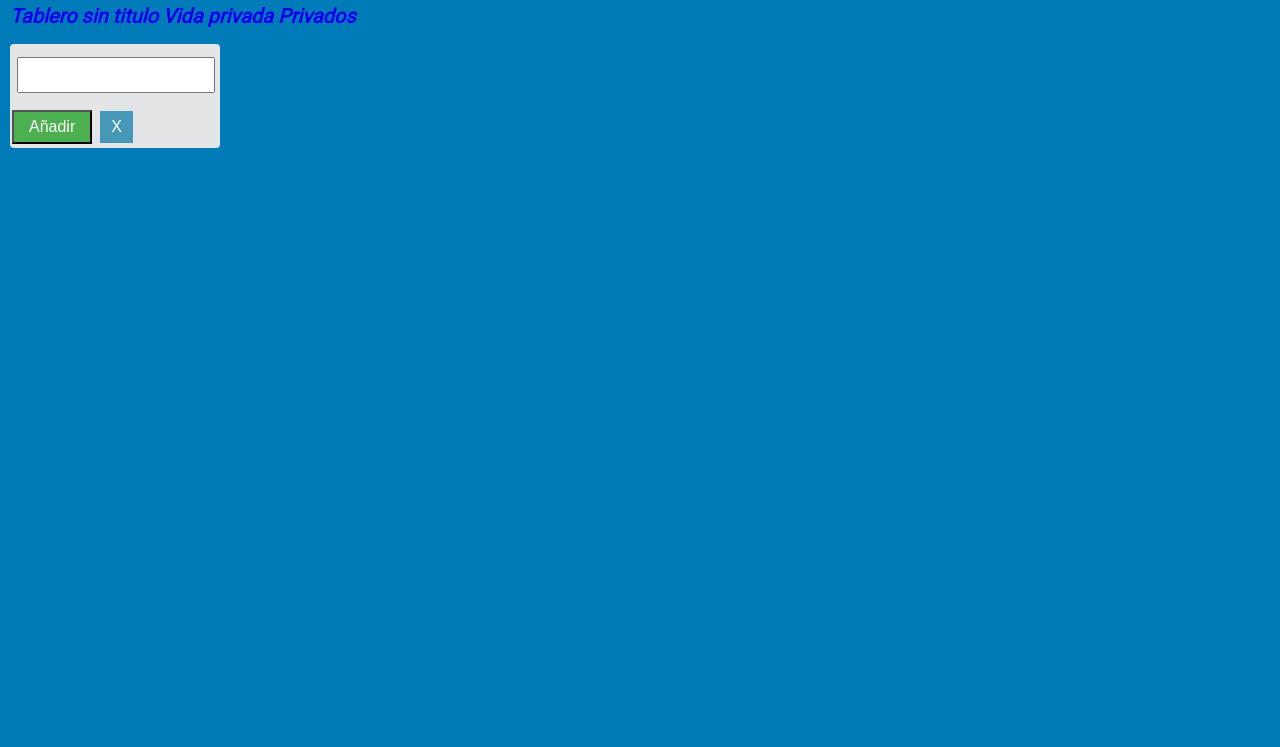
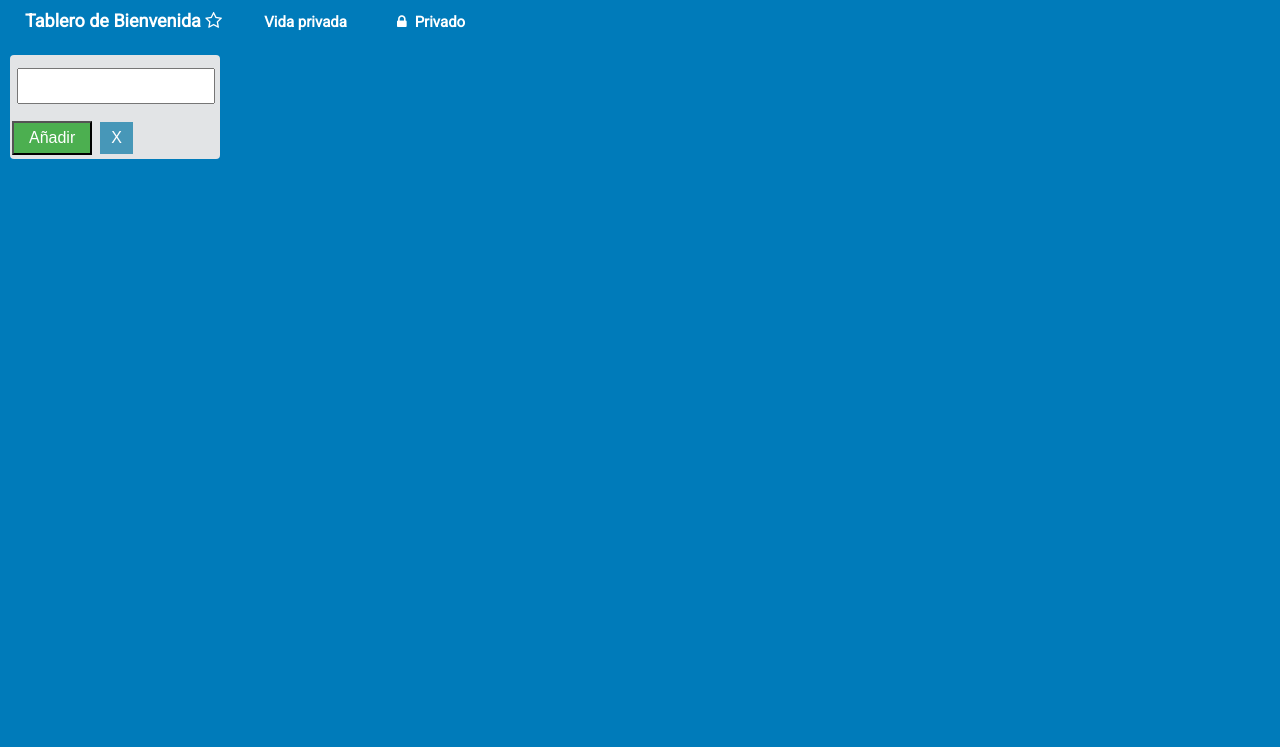
Before and after one commit to virmontor/trello, a plain HTML site: page index.html in a window 1280 px wide. Shown: the part 53-800 px from the top of the page. Drawn offline with Linux system fonts and the light colour scheme.

Commit message:
cambiando titulos

```diff
--- a/css/main.css
+++ b/css/main.css
@@ -10,6 +10,9 @@ header {
 
 a {
     text-decoration: none;
+    color: white;
+    font-style: normal;
+    font-size: 18px;
 }
 
 input[type="button"] {
@@ -78,6 +81,7 @@ input[type="search"] {
     font-size: 16px;
     margin: 4px 2px;
     cursor: pointer;
+    border-radius: 5px;
 }
 
 
@@ -139,5 +143,25 @@ input[type="search"] {
 
 #messages {
     margin-left: 15px;
+}
 
+.tablero-content i {
+  width: 4px;
+  opacity;
 }
+
+.titulos {
+  margin-right: 20px;
+  padding: 0 0 0 15px;
+}
+ .fa-lock {
+   padding: 10px;
+ }
+ #tablero .titulo2 {
+  font-size: 15px;
+  padding: 30px 0px 0px 30px;
+}
+
+#tablero .titulo3 {
+  font-size: 15px;
+}
--- a/index.html
+++ b/index.html
@@ -28,9 +28,9 @@
 
 	<section id="tablero">
 		<div class="tablero-content">
-			<a href="#">Tablero sin titulo</a>
-			<a href="#">Vida privada</a>
-			<a href="#">Privados</a>
+			<a class="titulos" href="#">Tablero de Bienvenida <i class="fa fa-star-o" aria-hidden="true"></i></a>
+			<a class="titulos titulo2" href="#">Vida privada</a>
+			<a class="titulos titulo3"href="#"><i class="fa fa-lock" aria-hidden="true"></i> Privado</a>
 		</div>
 		<div class="tarjeta">
 		  <p id="messages"></p>
```
